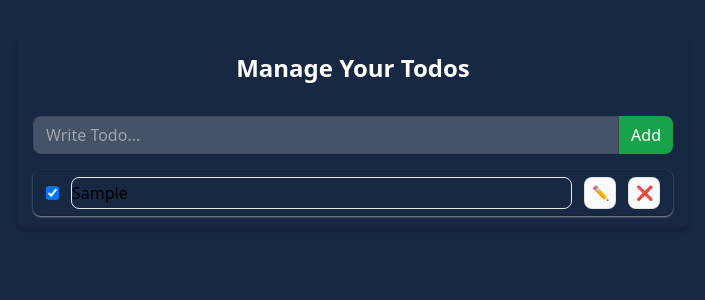
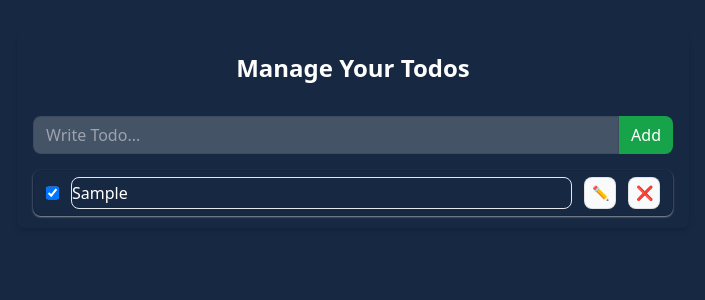
Before and after one commit to rayhanrahman25/playing-with-react, a React (Vite) app: page / in a window 1280 px wide. Both pictures are taken after typing "Sample" into the empty fields and a click on the button "Add". Shown: the top 300 px of the page, without its empty margins (287-992 px from the left). Built offline with nearby package versions, Linux system fonts and the light colour scheme.

Commit message:
refactor: remove todo

```diff
--- a/src/components/TodoItem.jsx
+++ b/src/components/TodoItem.jsx
@@ -2,7 +2,7 @@ import React, { useEffect, useState } from 'react';
 import { UseTodo } from '../contexts';
 
 function TodoItem({ todo }) {
-  const { toggleComplete, updateTodo} = UseTodo();
+  const { toggleComplete, updateTodo, deleteTodo} = UseTodo();
   const [isTodoEditable, setIsTodoEditable] = useState(false);
   const [todoMsg, setTodoMsg] = useState(todo.todo);
 
@@ -14,6 +14,10 @@ function TodoItem({ todo }) {
   const handleCheckboxChange = () => {
     toggleComplete(todo.id);
   };
+
+  const removeTodo = () => {
+    deleteTodo(todo.id)
+  }
 
   return (
     <div
@@ -27,7 +31,7 @@ function TodoItem({ todo }) {
       />
       <input
         type="text"
-        className={`border outline-none w-full bg-transparent rounded-lg`}
+        className={`border outline-none w-full bg-transparent rounded-lg text-white`}
         value={todoMsg}
         readOnly={!isTodoEditable}
         onChange={(e) => setTodoMsg(e.target.value)}
@@ -46,6 +50,11 @@ function TodoItem({ todo }) {
       </button>
       <button
         className='inline-flex w-8 h-8 rounded-lg text-sm border border-black/10 justify-center items-center bg-gray-50 hover:bg-gray-100 shrink-0'
+        onClick={
+          () => {
+            removeTodo()
+          }
+        }
       >
         ❌
       </button>
```
